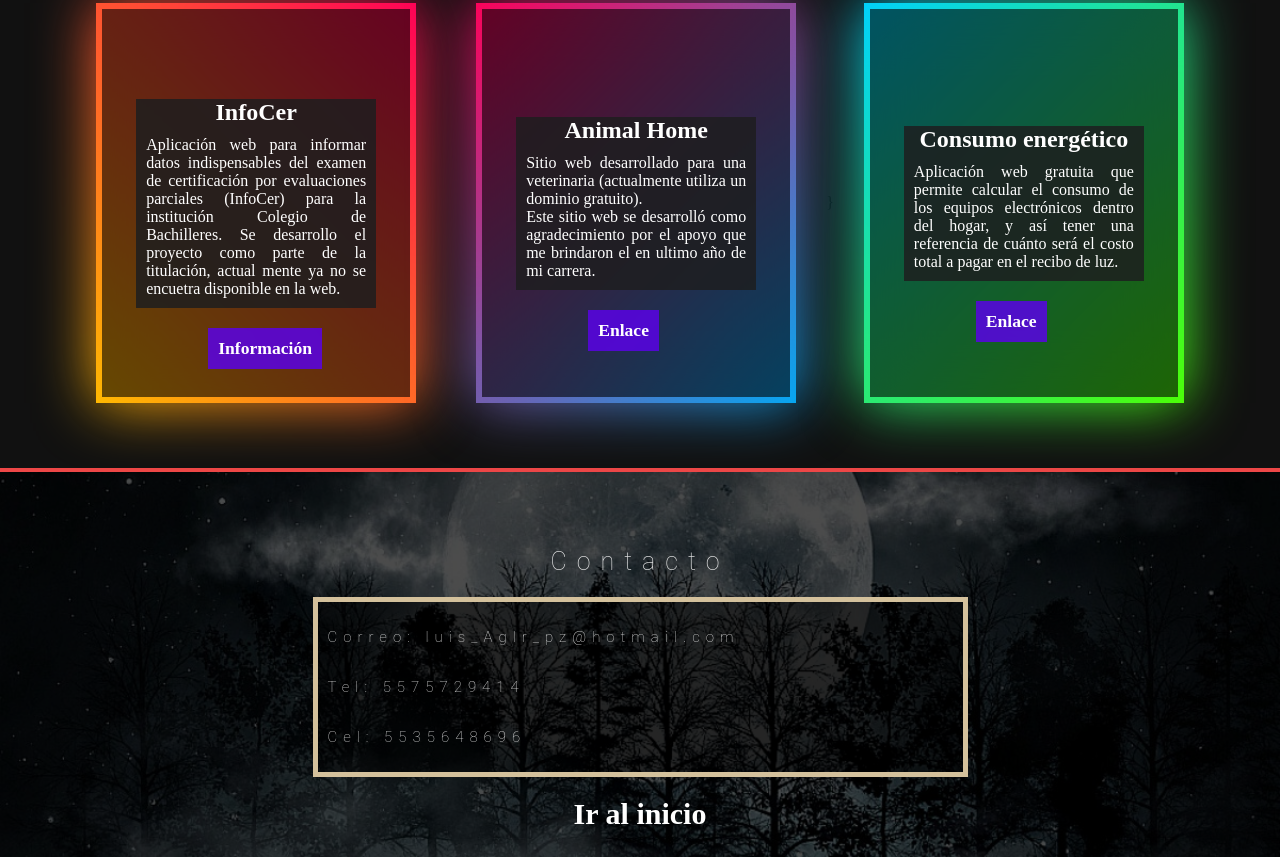
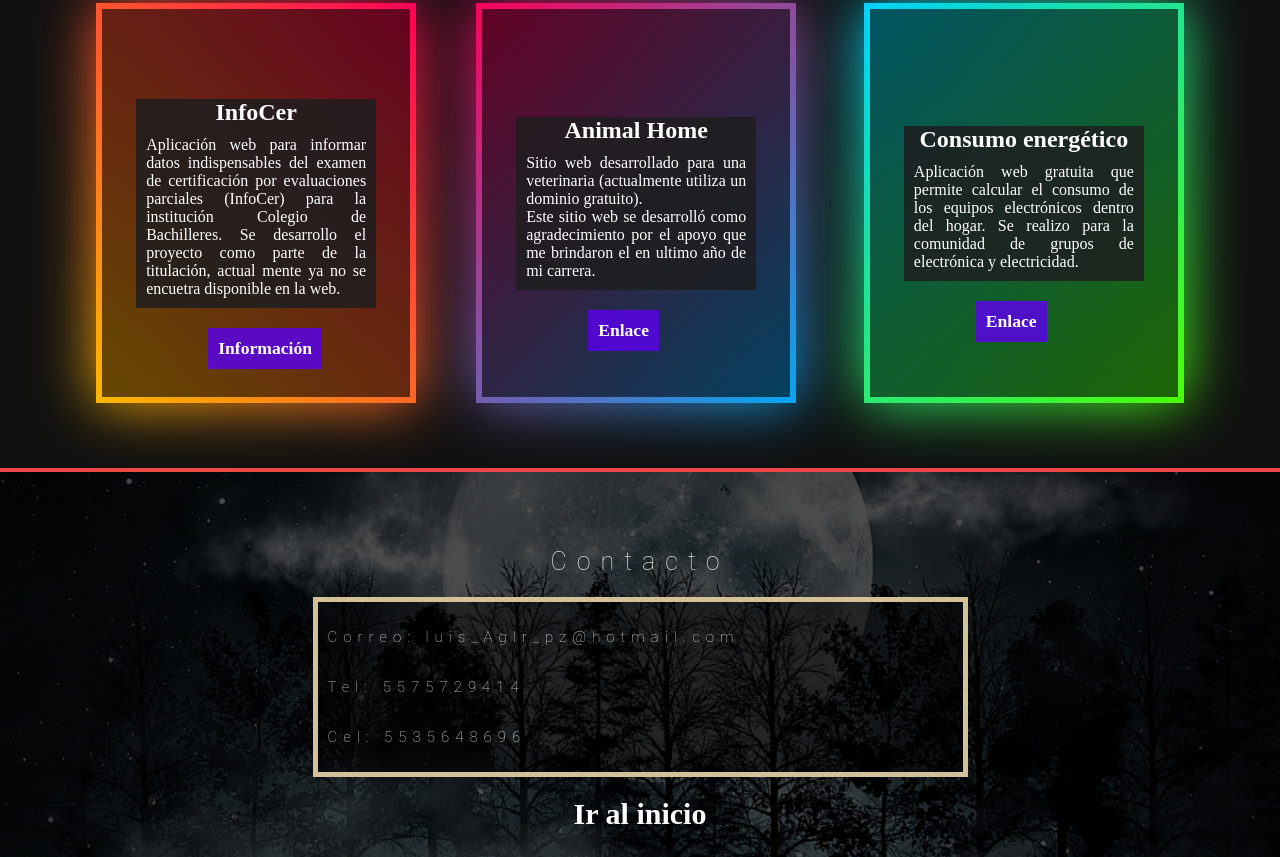
Before and after one commit to katz7/Portfolio-luis_Aglr_pz, a plain HTML site: page index.html in a window 1280 px wide. Shown: the part 1300-2157 px from the top of the page. Drawn offline with nearby package versions, Linux system fonts and the light colour scheme.

Commit message:
modificaciones en las caja de texto

```diff
--- a/index.html
+++ b/index.html
@@ -118,8 +118,7 @@
                 <span class="span3"></span>
                 <div class="content">
                     <h2>Consumo energético </h2>
-                    <p>Aplicación web gratuita que permite calcular el consumo de los equipos electrónicos dentro del
-                        hogar, y así tener una referencia de cuánto será el costo total a pagar en el recibo de luz.</p>
+                    <p>Aplicación web gratuita que permite calcular el consumo de los equipos electrónicos dentro del hogar. Se realizo para la comunidad de grupos de electrónica y electricidad.</p>
                     <a href="https://calcular-consumo-energetico-cfc.000webhostapp.com/" class="boton_caja">Enlace</a>
                 </div>
             </div>
@@ -137,6 +136,8 @@
                     <p>La aplicación se desarrolló como proyecto final, donde se buscó una solución ante la problemática que planteo Colegio de Bachilleres, que fue la siguiente.</p>
                     <br>
                     <p>En vista de las necesidades se ha propuesto el desarrollo de una aplicación web diseñada para visualizarse en dispositivos móviles cuyo objetivo principal será informar los datos básicos indispensables de una manera rápida en el momento que están en la sede para presentar el examen, además de encontrar información adicional como consulta de calificaciones, tramitación de certificados, generar reportes de insistencias he información relativa a las instalaciones, por ejemplo, servicio médico, salida de emergencia, cafetería, baños y permitir a los administradores (validadores, aplicadores, control de flujo, coordinadores de la sede) realizar reportes de incidencias dentro de los planteles que son asignados.</p>
+                    <br>
+                    (No se uso framework ya que la universidad lo pidió como requisito del proyecto final, aun que el Colegio de Bachilleres si requería el uso framework como Bootstrap).
                     <br>
                     <p>Recursos utilizados</p>
                     <br>
```
